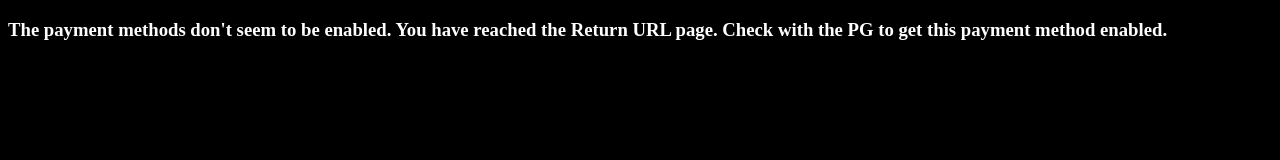
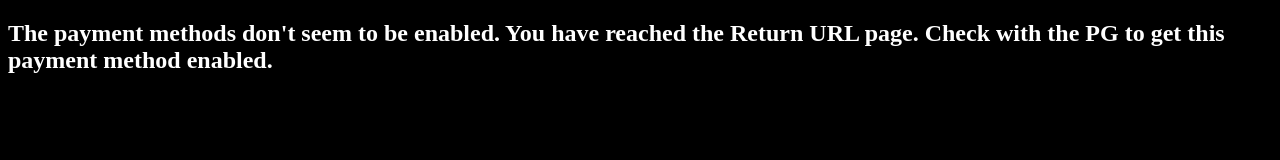
Before and after one commit to AyushChaturvedi-7/Gatling-gun-page, a plain HTML site: page index.html in a window 1280 px wide. Drawn offline with Linux system fonts and the light colour scheme.

Commit message:
Update index.html

```diff
--- a/index.html
+++ b/index.html
@@ -8,6 +8,6 @@
 
 </head>
 <body style="background-color:black;">
-    <h3 style="color:white">The payment methods don't seem to be enabled. You have reached the Return URL page. Check with the PG to get this payment method enabled.</h3>
+    <h2 style="color:white">The payment methods don't seem to be enabled. You have reached the Return URL page. Check with the PG to get this payment method enabled.</h2>
 </body>
 </html>
```
